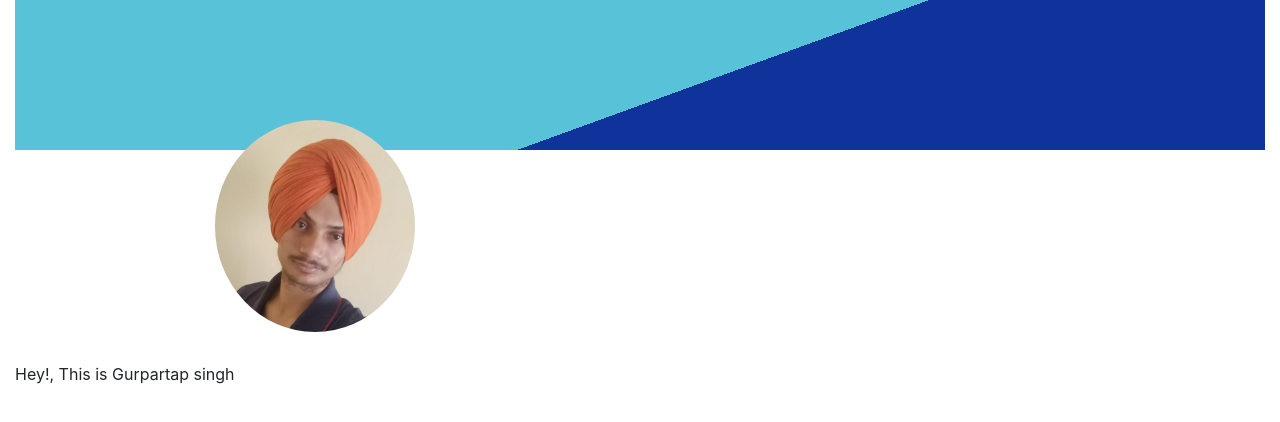
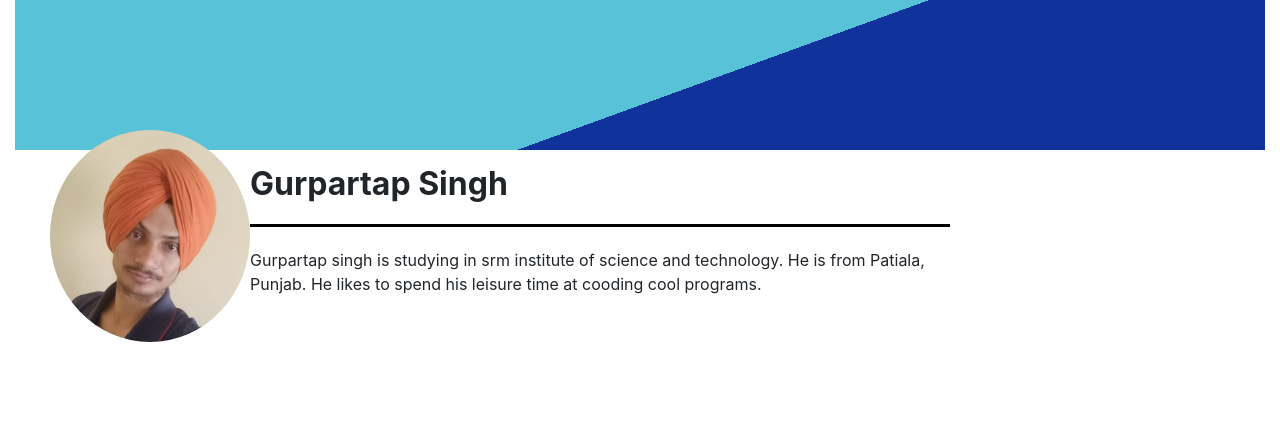
Before and after one commit to gurpartap0306/portfolio, a plain HTML site: page index.html in a window 1280 px wide. Drawn offline with nearby package versions, Linux system fonts and the light colour scheme.

Commit message:
added introduction flex

```diff
--- a/index.html
+++ b/index.html
@@ -14,9 +14,15 @@
 
   <body class="container-fluid">
     <div class="cover"></div>
-    <div class="intro-flex">
-      <img src="image.jpeg" alt="profile picture" class=" profile-pic mx-auto">
+    <div class="intro-flex intro-container">
+      <div class="">
+        <div><img src="image.jpeg" alt="profile picture" class="profile-pic "></div>
+        </div>
+      <div class="intro-desc">
+        <div class="user-name">Gurpartap Singh</div>
+        <hr >
+        <div class="user-detail">Gurpartap singh is studying in srm institute of science and technology. He is from Patiala, Punjab. He likes to spend his leisure time at cooding cool programs.  </div>
+      </div>
     </div>
-    <div class="">Hey!, This is Gurpartap singh</div>
   </body>
 </html>
--- a/stylesheet1.css
+++ b/stylesheet1.css
@@ -15,12 +15,36 @@
   }
 
   .intro-flex{
+
     display: flex;
-    flex: auto;
-    height: auto;
+    flex-direction: row;
+    flex-wrap: wrap;
     position: relative;
     z-index: 1;
-    width: 600px;
+    height: 212px;
+    padding: 10px;
+  }
+
+  .intro-container{
+  max-width: 1200px;
+  margin-left: auto;
+  margin-right: auto;
+  }
+  .intro-desc > div{
+    width:700px;
+  }
+  .user-name{
+    font-size: 2em;
+    font-weight: bold;
+  }
+
+  .user-detail{
+    padding-top: 5px;
+  }
+  hr{
+    border-width: medium;
+    border-color: black;
+    display: block;
   }
 
 }
```
